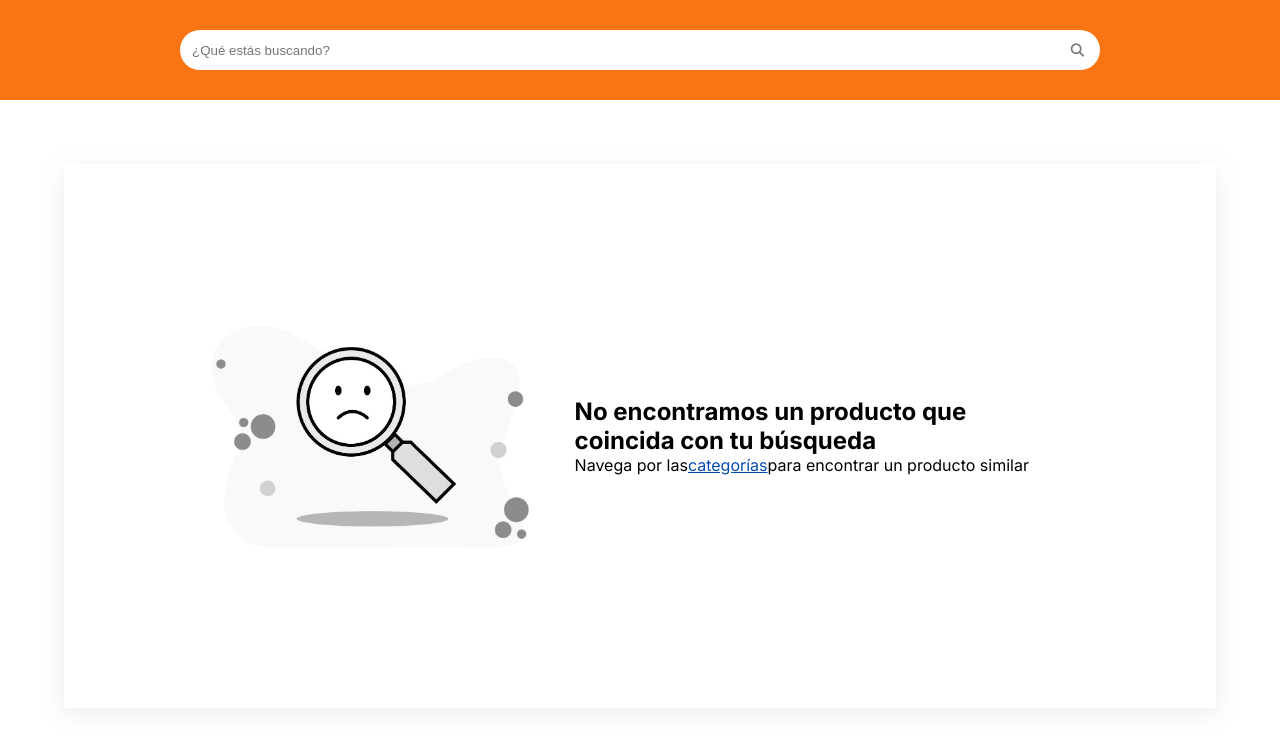
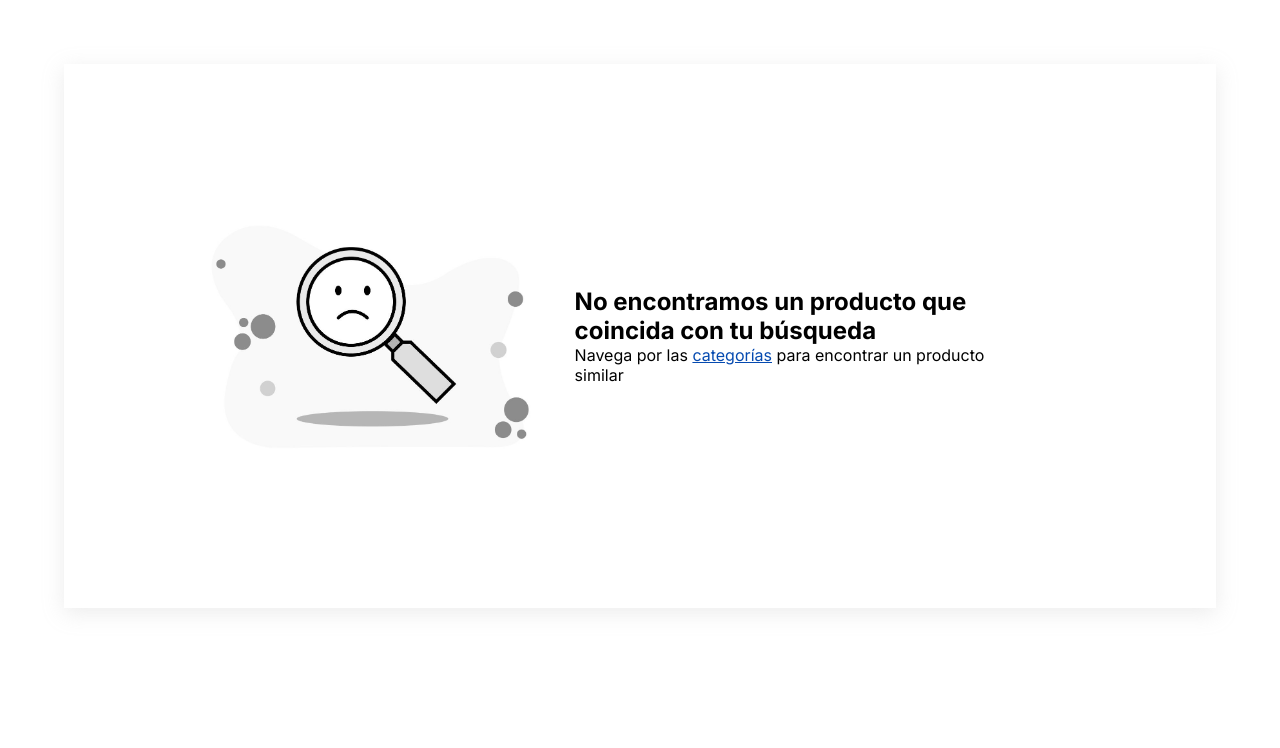
Before and after one commit to DeAceroDLabs/marketplace-frontend, a React (Create React App) app: page /search in a window 1280 px wide. Shown: the top 748 px of the page. Built offline with nearby package versions, Linux system fonts and the light colour scheme.

Commit message:
feat: [DMP-387] Added search bar into home

```diff
--- a/src/components/Home/Home.module.scss
+++ b/src/components/Home/Home.module.scss
@@ -10,6 +10,7 @@
 
 .header-content {
   display: flex;
+  flex-direction: column;
   justify-content: center;
   align-items: center;
   height: 100%;
@@ -20,5 +21,5 @@
   position: absolute;
   width: 100%;
   height: 100%;
-  background: linear-gradient(rgba(0, 0, 0, 0.65), rgba(0, 0, 0, 0.05));
+  background: linear-gradient(180deg, rgba(0, 0, 0, 0.65) 19.38%, rgba(0, 0, 0, 0.3) 52.15%, rgba(0, 0, 0, 0.05) 88.61%);
 }
--- a/src/components/Home/Home.tsx
+++ b/src/components/Home/Home.tsx
@@ -9,6 +9,7 @@ import Tabs from "components/common/Tabs";
 import View from "components/common/View";
 import styles from "./Home.module.scss";
 import { TabItem } from "components/common/common.types";
+import SearchBar from "components/SearchBar";
 
 const Home: React.FunctionComponent = () => {
   const [categories, setCategories] = useState<TabItem[]>([]);
@@ -56,6 +57,7 @@ const Home: React.FunctionComponent = () => {
         <div className={styles["header-title"]}>
           Somos tu aliado de confianza para hacer crecer tu negocio
         </div>
+        <SearchBar/>
       </div>
       <div className={styles.red}></div>
     </BgSection>
--- a/src/components/Search/ProductsNotFound/ProductsNotFound.tsx
+++ b/src/components/Search/ProductsNotFound/ProductsNotFound.tsx
@@ -9,11 +9,11 @@ const Search: React.FunctionComponent = () => {
       imgSrc="/not-found.jpg"
     >
       <div>
-        Navega por las
+        Navega por las&nbsp;
         <a className={styles.a} href="/">
           categorías
         </a>
-        para encontrar un producto similar
+        &nbsp;para encontrar un producto similar
       </div>
     </NotFound>
   );
--- a/src/components/Search/Search.tsx
+++ b/src/components/Search/Search.tsx
@@ -3,7 +3,6 @@ import Section from "components/common/Section";
 import View from "components/common/View";
 import styles from "./Search.module.scss";
 import ProductsNotFound from "./ProductsNotFound";
-import SearchBar from "./SearchBar";
 import { useState } from "react";
 import { Product } from "config/api.types";
 
@@ -14,7 +13,6 @@ const Search: React.FunctionComponent = () => {
     if (products.length) {
       return (
         <View>
-          <SearchBar />
           <Section title="Search page">
             <div className={styles.body}> Search bar </div>
           </Section>
@@ -25,7 +23,6 @@ const Search: React.FunctionComponent = () => {
 
   return (
     <div>
-      <SearchBar />
       <ProductsNotFound />
     </div>
   );
--- a/src/components/Search/SearchBar/SearchBar.module.scss
+++ b/src/components/SearchBar/SearchBar.module.scss
@@ -2,29 +2,25 @@
 @use 'styles/typography';
 
 .searchContainer {
-  display: flex;
-  justify-content: center;
-  align-items: center;
-  background-color: #F97513;
-  height: 100px;
-
+  z-index: 2;
+  width: 70%;
 
   .searchBar {
-    width: 900px;
+    margin: 2%;
     height: 20px;
-    background-color: #FFFFFF;
+    background-color: colors.$color-background-01;
     border-radius: 80px;
     display: flex;
     align-items: center;
     padding: 10px;
 
     button {
-      background-color: white;
+      background-color: colors.$color-background-01;
       border: none;
     }
 
     i {
-      color: #777;
+      color: #333333;
     }
 
     input {
--- a/src/styles/_colors.scss
+++ b/src/styles/_colors.scss
@@ -1,3 +1,4 @@
 $neutral: #333333;
 $neutral-inverse: #ffffff;
-$accent: #054AB0
+$accent: #054AB0;
+$color-background-01: #FFFFFF;
```
Also changed, not shown: src/components/SearchBar/SearchBar.tsx (renamed from src/components/Search/SearchBar/SearchBar.tsx), src/components/SearchBar/index.ts (renamed from src/components/Search/SearchBar/index.ts).
